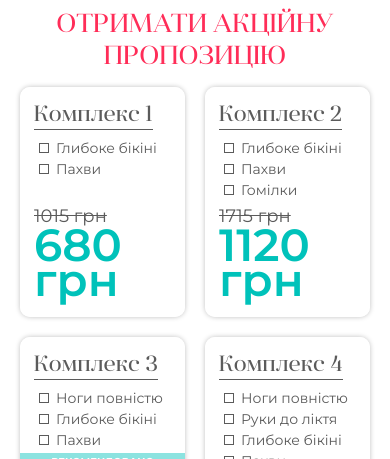
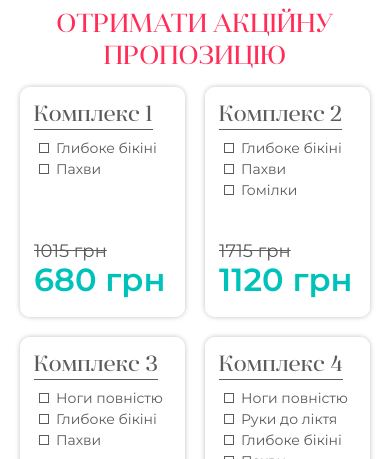
Before and after one commit to ppp-industry/laser, a plain HTML site: page index_uk.html in a window 390 px wide. Shown: the part 629-1088 px from the top of the page. Drawn offline with Linux system fonts and the light colour scheme.

Commit message:
Changed uk version, tabs mobile

```diff
--- a/css/styles.css
+++ b/css/styles.css
@@ -1124,6 +1124,9 @@ main {
         color: #fff;
         text-transform: uppercase;
     }
+    .uk .products__new-price {
+        font-size: 32px;
+    }
 }
 
 @media (max-width: 410px) {
@@ -1138,10 +1141,17 @@ main {
     }
 }
 
-@media (max-width: 320px) {
+@media (max-width: 360px) {
     .products__item {
         width: 100%;
     }
+
+    .products__item:nth-last-child(2) {
+        margin-bottom: 20px;
+    }
+}
+
+@media (max-width: 320px) {
     .about {
         padding-right: 20px;
         padding-left: 20px;
@@ -1149,8 +1159,5 @@ main {
     .feedback-intro {
         right: 10px;
     }
-    .products__item:nth-last-child(2) {
-        margin-bottom: 20px;
-    }
 }
 /* \Adaptive */
```
